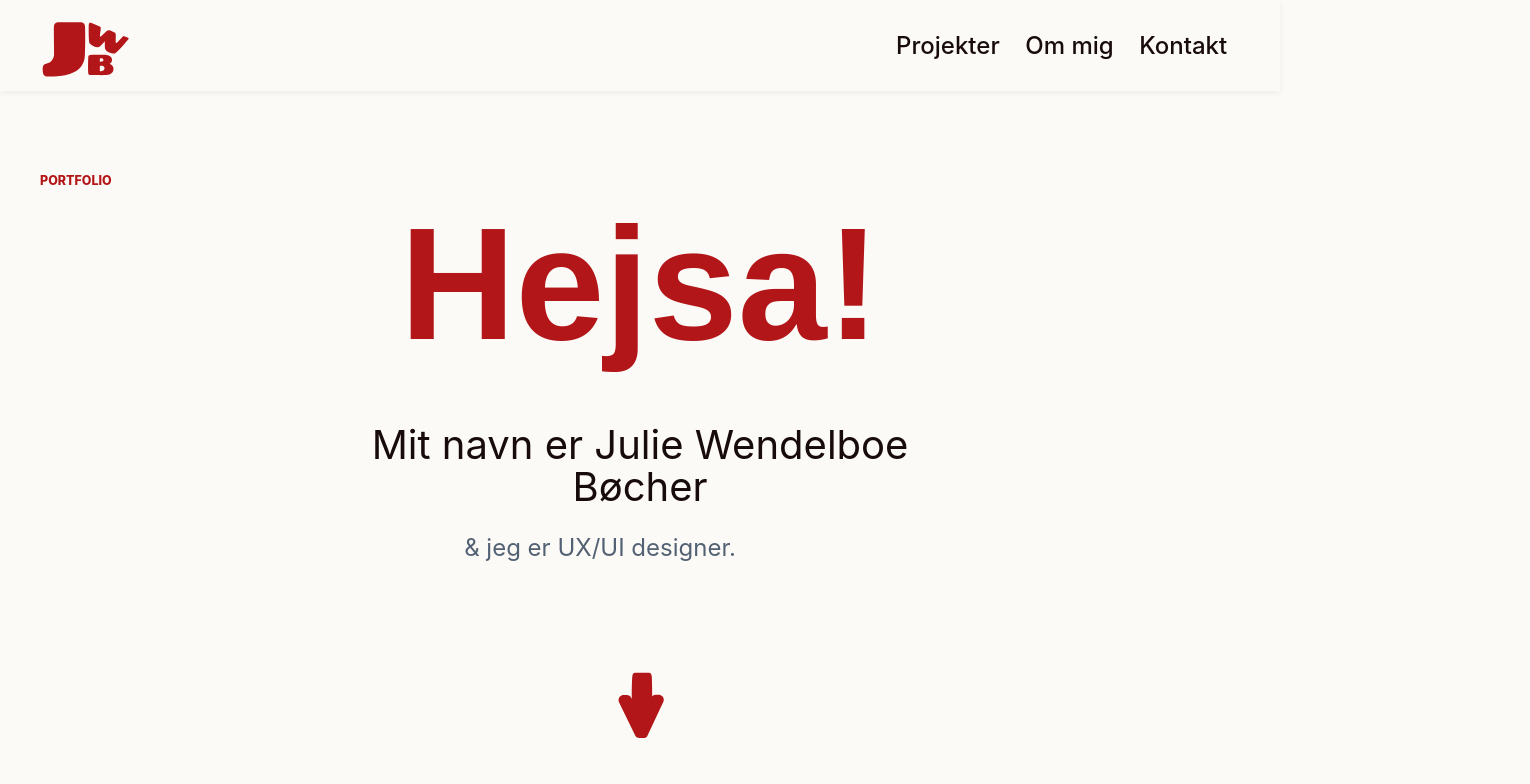
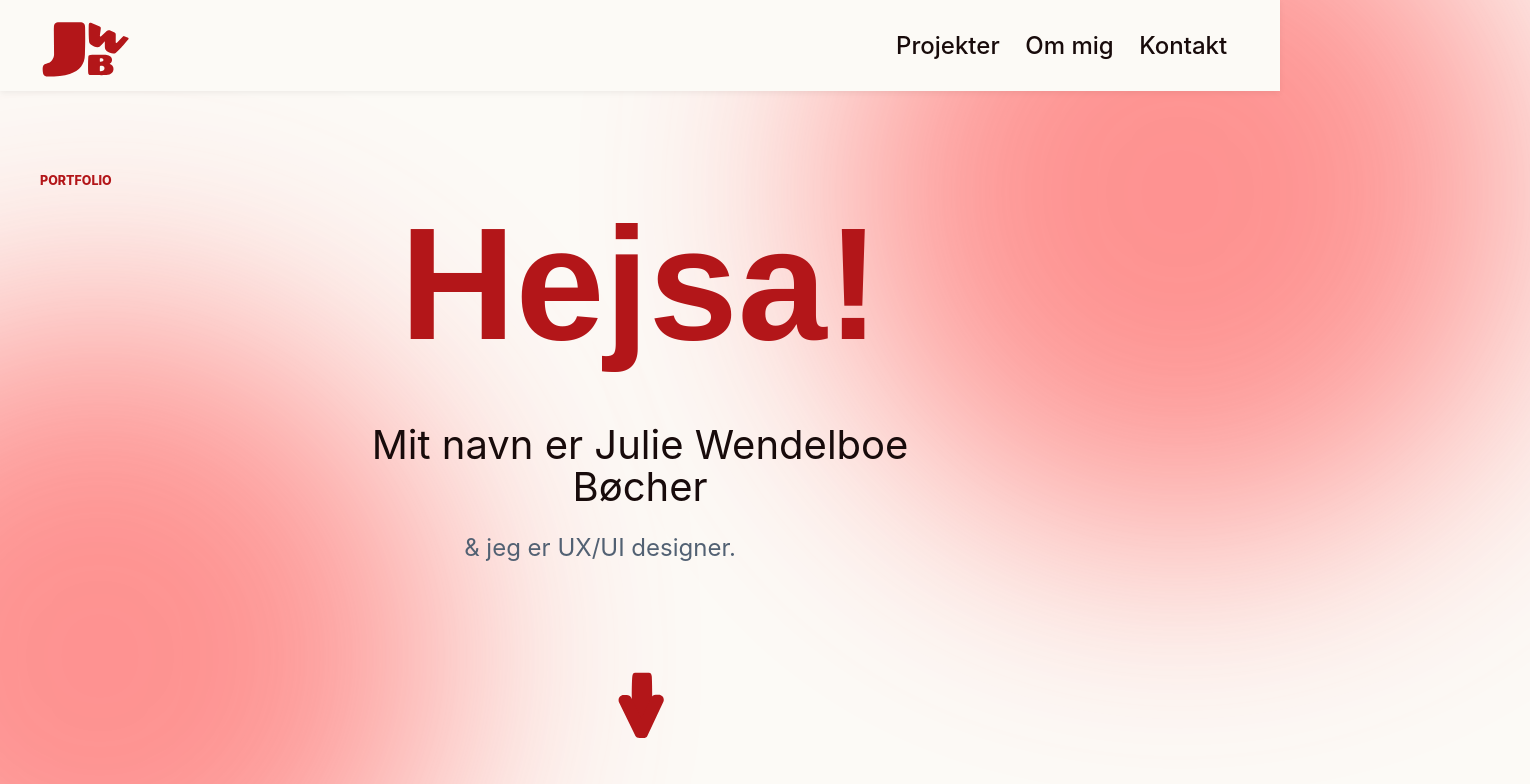
Before and after one commit to juliewboecher/juliewboecher.github.io, a React (Vite) app: page / in a window 1280 px wide. Shown: the top 784 px of the page, 1530 px wide, since content can reach past the window. Built offline with nearby package versions, Linux system fonts and the light colour scheme; a web font is replaced by a local one.

Commit message:
Enhance hero section styling and layout; add red glow effect to HomePage

```diff
--- a/src/index.css
+++ b/src/index.css
@@ -92,17 +92,72 @@ textarea {
 }
 
 .hero-section {
+  position: relative;
+
+  width: 100vw;
+  margin-left: calc(50% - 50vw);
+
   display: grid;
-  gap: 0rem;
+  gap: 0;
   align-content: center;
   justify-items: center;
   text-align: center;
+
   min-height: 58svh;
-  padding: 0rem 0;
+  padding: 0;
   margin-bottom: 0;
+
+  /* VIGTIGT: ikke hidden */
+  overflow: visible;
 }
 
+/* Nederst venstre */
+.hero-section::before {
+  content: "";
+  position: absolute;
+
+  width: 700px;
+  height: 700px;
+
+  left: -250px;
+  bottom: -350px;
+
+  background: #ff4d4d;
+  border-radius: 50%;
+
+  filter: blur(120px);
+  opacity: 0.6;
+
+  pointer-events: none;
+  z-index: -1;
+}
+
+/* Øverst højre */
+.hero-section::after {
+  content: "";
+  position: absolute;
+
+  width: 700px;
+  height: 700px;
+
+  right: -250px;
+  top: -350px;
+
+  background: #ff4d4d;
+  border-radius: 50%;
+
+  filter: blur(120px);
+  opacity: 0.6;
+
+  pointer-events: none;
+  z-index: -1;
+}
+
+/* Dit eksisterende indhold */
 .hero-information {
+  position: relative;
+  z-index: 1;
+
   margin-top: 3rem;
   margin-bottom: 3rem;
 }
--- a/src/pages/HomePage.jsx
+++ b/src/pages/HomePage.jsx
@@ -7,6 +7,7 @@ function HomePage() {
   return (
     <div className="page">
       <p className="eyebrow">Portfolio</p>
+      <div className="hero-red-glow"></div>
       <section className="hero-section">
         <h1>Hejsa!</h1>
         <div className="hero-information">
```
Also changed, not shown: src/pages/ContactPage.jsx (+12 -4 lines).
